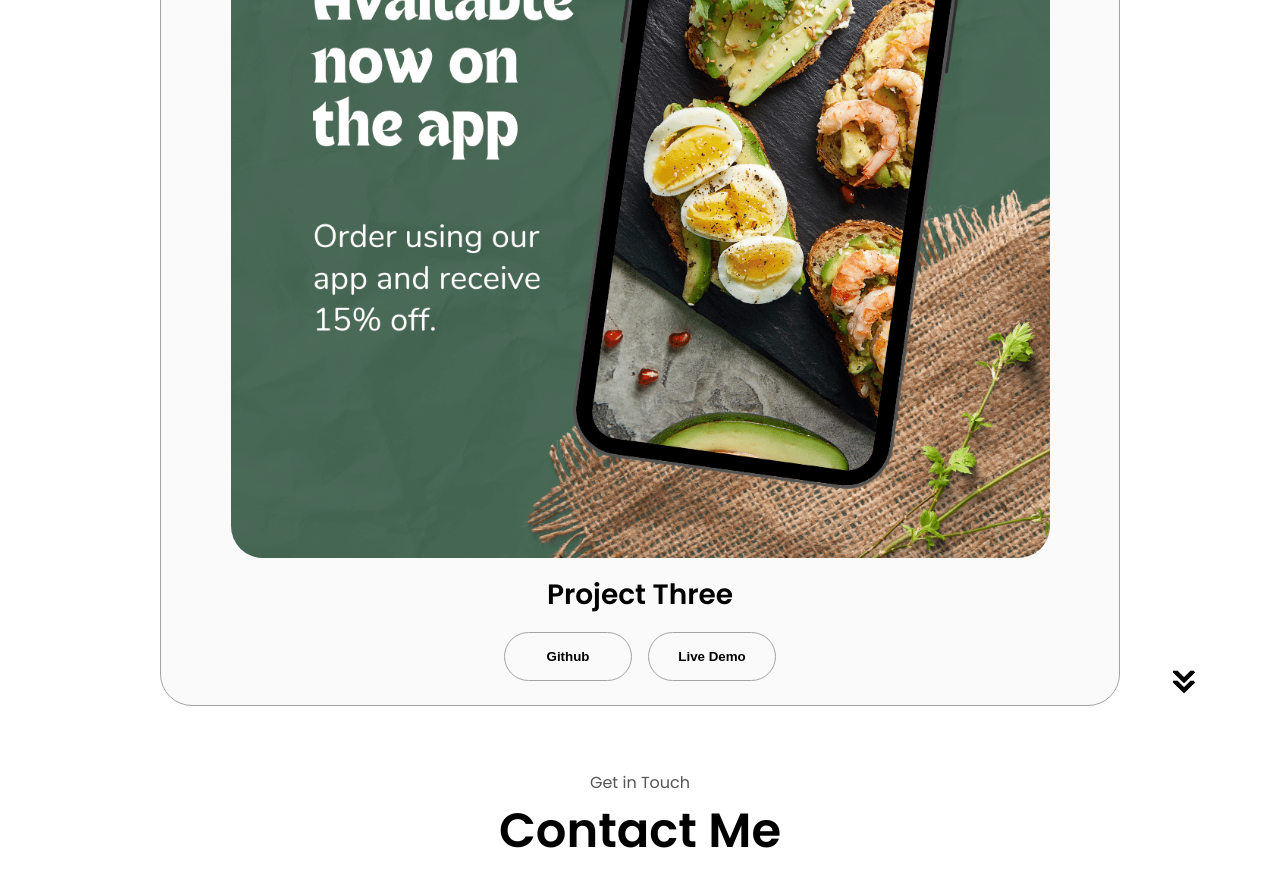
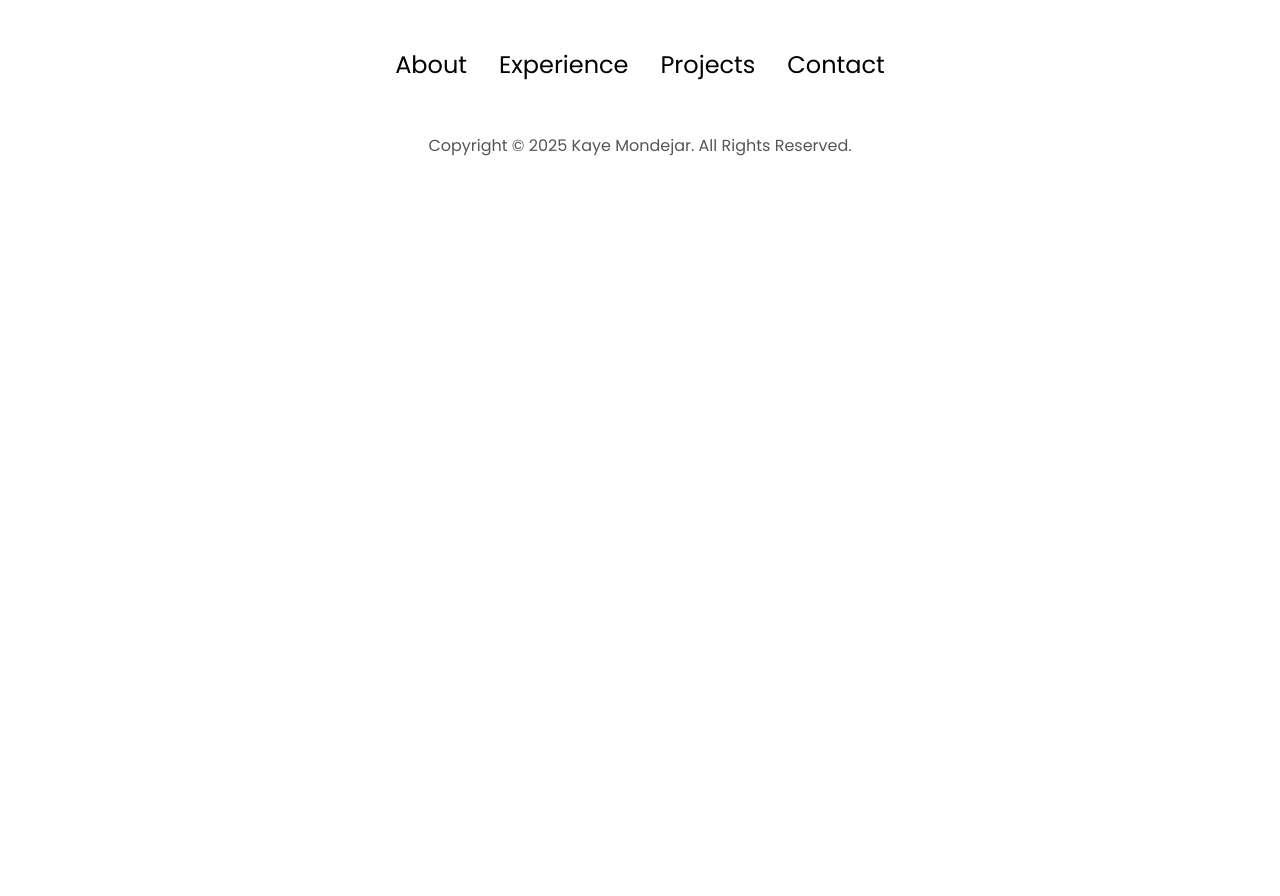
Before and after one commit to KayeMondejar/kayemondejar.github.io, a plain HTML site: page index.html in a window 1280 px wide. Shown: the part 3336-4232 px from the top of the page. After the commit the page ends 3541 px from the top, so only its background shows below. Drawn offline with Linux system fonts and the light colour scheme.

Commit message:
Update index.html

```diff
--- a/index.html
+++ b/index.html
@@ -316,30 +316,7 @@
               </button>
             </div>
           </div>
-          <div class="details-container color-container">
-            <div class="article-container">
-              <img
-                src="./assets/project-3.png"
-                alt="Project 3"
-                class="project-img"
-              />
-            </div>
-            <h2 class="experience-sub-title project-title">Project Three</h2>
-            <div class="btn-container">
-              <button
-                class="btn btn-color-2 project-btn"
-                onclick="location.href='https://github.com/'"
-              >
-                Github
-              </button>
-              <button
-                class="btn btn-color-2 project-btn"
-                onclick="location.href='https://github.com/'"
-              >
-                Live Demo
-              </button>
-            </div>
-          </div>
+
         </div>
       </div>
       <img
```
